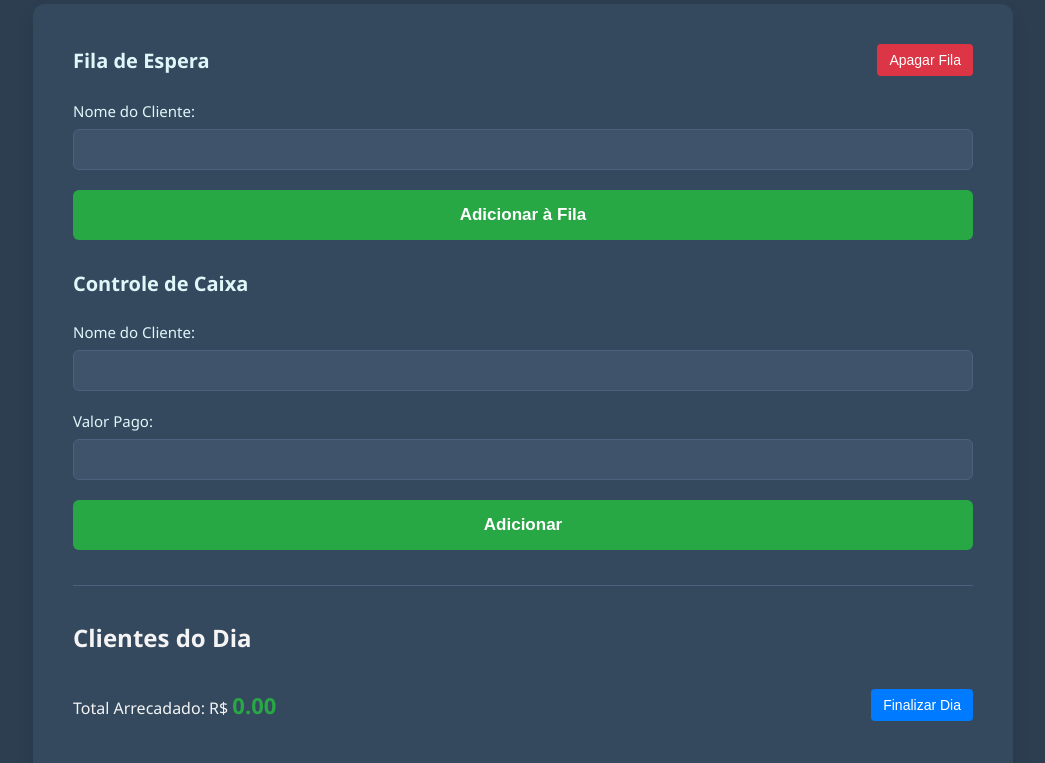
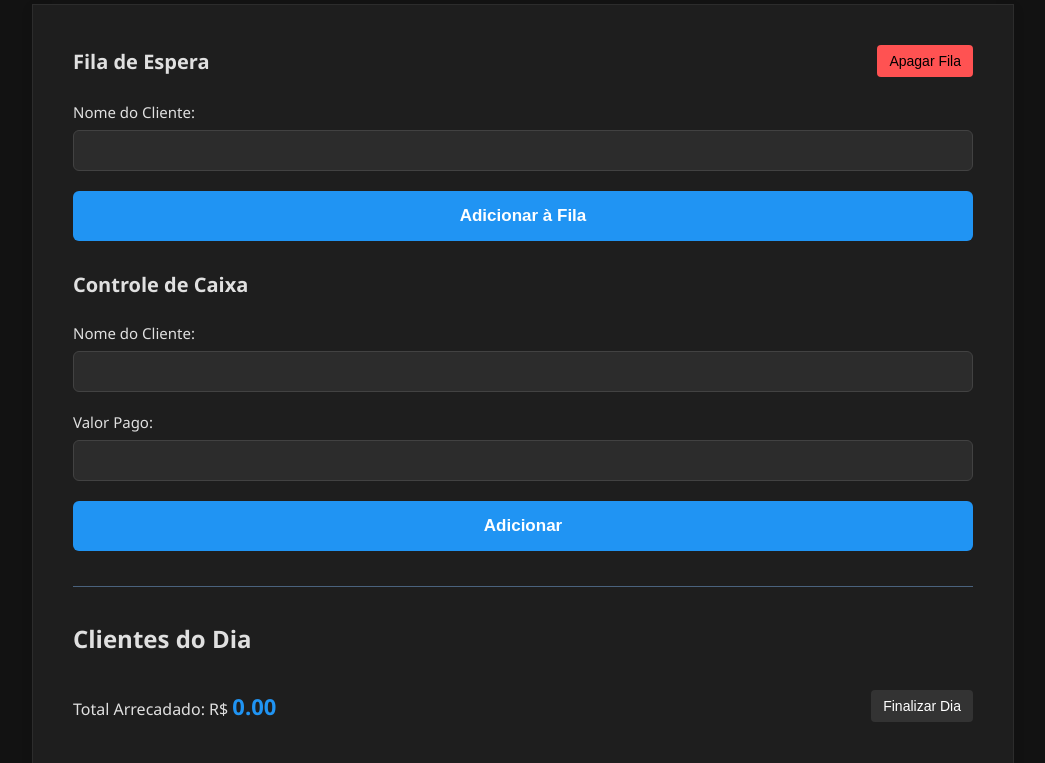
Before and after one commit to Tiago-MatosM/Barbearia-Shekinah, a plain HTML site: page index.html in a window 1280 px wide. Shown: the part 89-852 px from the top of the page, without its empty margins (117-1162 px from the left). Drawn offline with Linux system fonts and the light colour scheme.

Commit message:
feat: mudança de design para um tema escuro

```diff
--- a/style.css
+++ b/style.css
@@ -1,9 +1,9 @@
 body {
     font-family: 'Segoe UI', Arial, sans-serif;
-    background-color: #2c3e50;
+    background-color: #121212;
     margin: 0;
     padding: 0;
-    color: #f4f4f4;
+    color: #e0e0e0;
     display: flex;
     flex-direction: column;
     justify-content: flex-start;
@@ -13,7 +13,7 @@ body {
 
 h1 {
     text-align: center;
-    color: #e0f7fa;
+    color: #ffffff;
     margin-top: 30px;
     margin-bottom: 20px;
     font-weight: 600;
@@ -24,9 +24,9 @@ h1 {
     width: 100%;
     max-width: 900px;
     padding: 40px;
-    background-color: #34495e;
-    border-radius: 12px;
-    box-shadow: 0 8px 16px rgba(0, 0, 0, 0.1);
+    background-color: #1e1e1e;
+    border: 1px solid #2c2c2c;
+    box-shadow: 0 4px 12px rgba(0, 0, 0, 0.08);
     display: flex;
     flex-direction: column;
     gap: 30px;
@@ -47,7 +47,7 @@ h1 {
 
 .secao-header h2 {
     margin: 0;
-    color: #e0f7fa;
+    color: #e0e0e0;
     font-size: 20px;
 }
 
@@ -56,16 +56,16 @@ label {
     margin-bottom: 8px;
     font-weight: 500;
     font-size: 15px;
-    color: #e0f7fa;
+    color: #e0e0e0;
 }
 
 input[type="text"], input[type="number"] {
     width: 100%;
     padding: 12px;
     margin-bottom: 20px;
-    border: 1px solid #4a627d;
-    background-color: #3f546a;
-    color: #ffffff;
+    border: 1px solid #424242;
+    background-color: #2c2c2c;
+    color: #e0e0e0;
     border-radius: 6px;
     box-sizing: border-box;
     transition: border-color 0.3s ease;
@@ -73,15 +73,15 @@ input[type="text"], input[type="number"] {
 
 input[type="text"]:focus, input[type="number"]:focus {
     outline: none;
-    border-color: #e0f7fa;
+    border-color: hsl(207, 90%, 54%);
 }
 
 .botao-principal {
     width: 100%;
     padding: 15px;
     border: none;
-    background-color: #28a745;
-    color: white;
+    background-color: hsl(207, 90%, 54%);
+    color: #ffffff;
     font-size: 17px;
     font-weight: bold;
     border-radius: 6px;
@@ -90,7 +90,7 @@ input[type="text"]:focus, input[type="number"]:focus {
 }
 
 .botao-principal:hover {
-    background-color: #218838;
+    background-color: hsl(207, 90%, 60%);
 }
 
 .total-container {
@@ -101,8 +101,8 @@ input[type="text"]:focus, input[type="number"]:focus {
 }
 
 .finalizar-btn {
-    background-color: #007bff;
-    color: white;
+    background-color: #333333;
+    color: #ffffff;
     border: none;
     padding: 8px 12px;
     border-radius: 4px;
@@ -112,12 +112,12 @@ input[type="text"]:focus, input[type="number"]:focus {
 }
 
 .finalizar-btn:hover {
-    background-color: #0056b3;
+    background-color: #424242;
 }
 
 .apagar-tudo-btn {
-    background-color: #dc3545;
-    color: white;
+    background-color: #ff5252;
+    color: #000000;
     border: none;
     padding: 8px 12px;
     border-radius: 4px;
@@ -127,7 +127,7 @@ input[type="text"]:focus, input[type="number"]:focus {
 }
 
 .apagar-tudo-btn:hover {
-    background-color: #c82333;
+    background-color: #ff7171;
 }
 
 hr {
@@ -215,7 +215,7 @@ hr {
 #totalValor, #totalMensal {
     font-size: 22px;
     font-weight: bold;
-    color: #28a745;
+    color: hsl(207, 90%, 54%);
     margin-top: 20px;
     text-align: right;
 }
```
